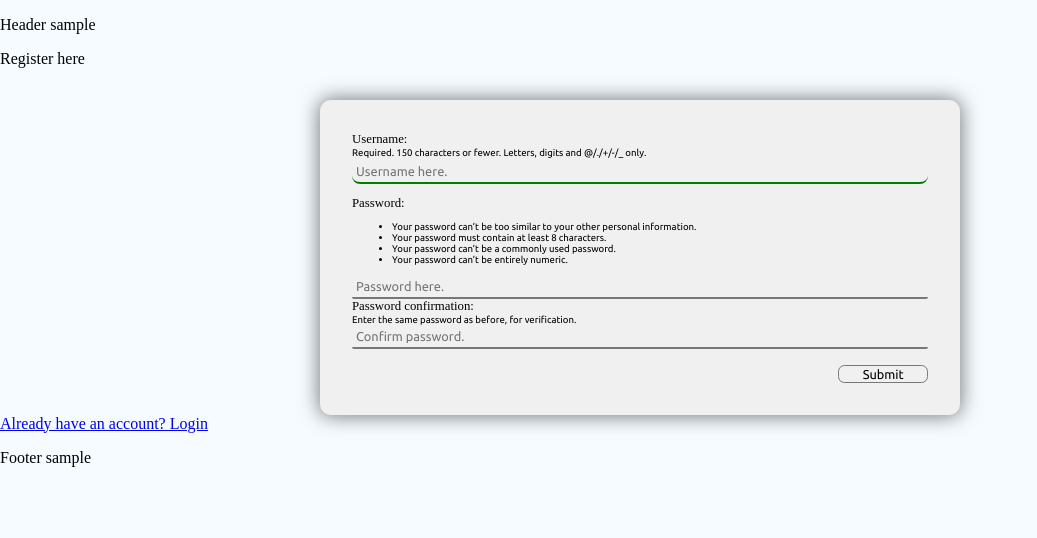
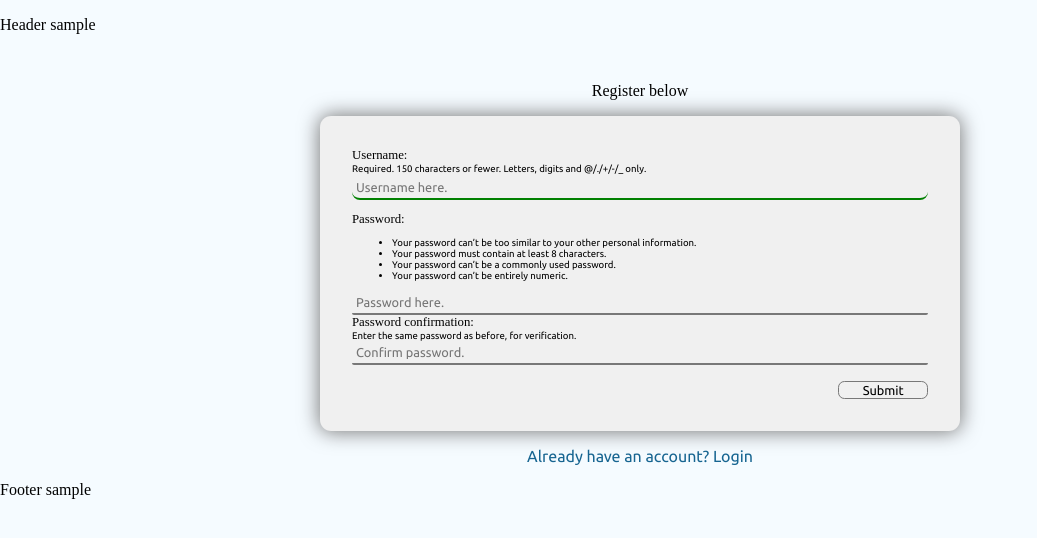
Before and after one commit to Banacount/django-experiment-1, a Django app: page /register/ in a window 1280 px wide. Shown: the top 538 px of the page, without its empty margins (0-1037 px from the left). Run offline with Django 5.2, Linux system fonts and the light colour scheme; some web fonts are replaced.

Commit message:
added a lil styles

```diff
--- a/imoApp/static/css/built-ins.css
+++ b/imoApp/static/css/built-ins.css
@@ -7,16 +7,36 @@
     display: flex;
     flex-direction: row-reverse;
 }
+.row-flex {
+    display: flex;
+    flex-direction: row;
+}
 .w-100p {
     width: 100%;
 }
 .w-70p {
     width: 70%;
 }
+.w-auto {
+    width: auto;
+}
 .self-center {
     align-self: center;
     justify-self: center;
 }
+.center-items {
+    align-items: center;
+    justify-content: center;
+}
 .bg-test {
     background-color: red;
 }
+.txt-center {
+    text-align: center;
+}
+.no-pad {
+    padding: 0px;
+}
+.m-top-1rem {
+    margin-top: 1rem;
+}
--- a/imoApp/templates/register-page.html
+++ b/imoApp/templates/register-page.html
@@ -3,18 +3,22 @@
 {% load static %}
 
 {% block content %}
-<p>Register here</p>
 
 <div class="login-container">
 
-<form class="login-form" action="{% url 'register-page' %}" method="POST">
-    {% csrf_token %}
-    {{ register_form }}
-    <button class="submit-btn">Submit</button>
-</form>
+    <p>Register below</p>
+
+    <form class="login-form" action="{% url 'register-page' %}" method="POST">
+        {% csrf_token %}
+        {{ register_form }}
+        <button class="submit-btn">Submit</button>
+    </form>
+
+    <div class="nav-bar row-flex center-items m-top-1rem">
+        <a class="w-auto" href="{% url 'login-page' %}">Already have an account? Login</a>
+    </div>
 
 </div>
 
-<a href="{% url 'login-page' %}">Already have an account? Login</a>
 <script src="{% static 'js/func-register-page.js' %}"></script>
 {% endblock %}
```
Also changed, not shown: imoApp/templates/login-page.html (+6 -2 lines), 1 other file.
